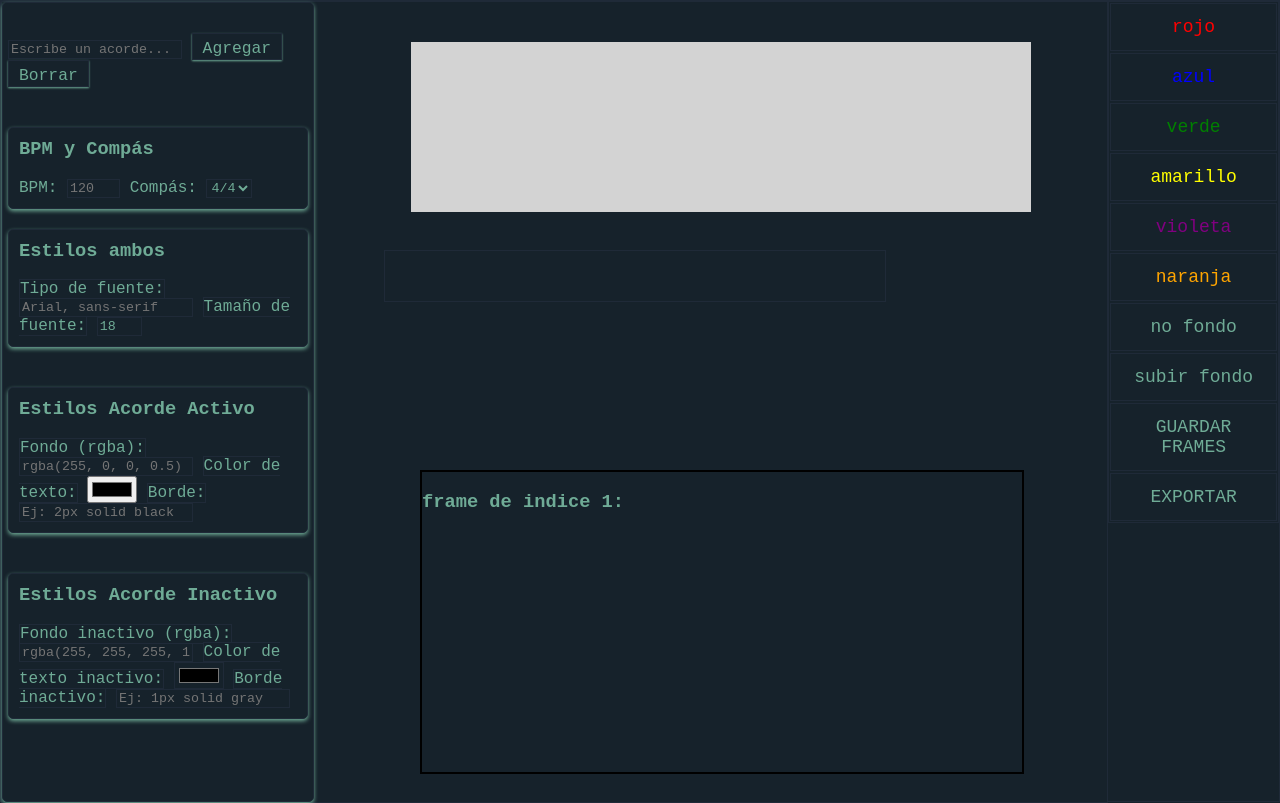
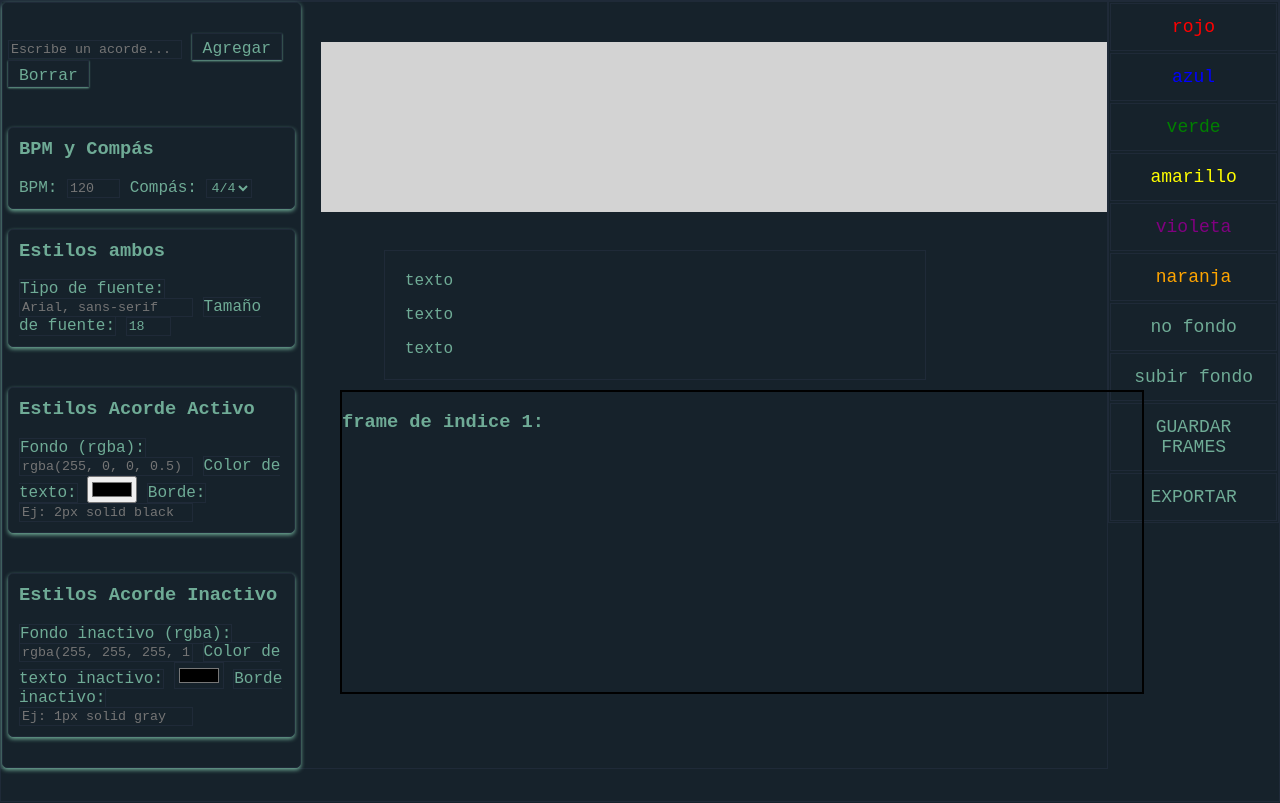
Before and after one commit to Afrecho/cifrando, a plain HTML site: page index.html in a window 1280 px wide. Drawn offline with Linux system fonts and the light colour scheme.

Commit message:
favicon y central a 800

```diff
--- a/css/estilo.css
+++ b/css/estilo.css
@@ -2,7 +2,8 @@ body {
     display: flex;
     justify-content: flex-start;
     align-items: flex-start;
-    height: 100vh;
+    min-height: 100vh;
+    height: auto;
     margin: 0;
     background-color: #f0f0f0;
     font-family: Arial, sans-serif;
@@ -63,7 +64,7 @@ font-family: 'Courier New', Courier, monospace;
 }
 
 #divCentral {
-    width: 600px; /* Ajusta el ancho según lo necesites */
+    width: 800px; /* Ajusta el ancho según lo necesites */
 max-width: 800px; /* Establece un ancho máximo si es necesario */
 height: 150px;
 background-color: lightgray;
@@ -207,9 +208,9 @@ overflow-y: auto;
 #framesContainer{
     display: block;
     position: absolute;
-    top: 450px;
-    left: 420px;
-    width: 600px;
+    top: 370px;
+    left: 340px;
+    width: 800px;
     min-height: 300px ;
     border: 2px solid black;
 
@@ -277,6 +278,9 @@ box-shadow: 0 1px 2px #7dc2a7dc;
     top: 250px;
     left: 30%;
     width: 500px;
-    height: 50px;
+    min-height: 50px;
+    height: auto;
+    padding: 5px 20px;
+
 
 }
--- a/index.html
+++ b/index.html
@@ -16,7 +16,7 @@
         <link rel="stylesheet" href="css/estilo.css">
         <script src="js/export.js"></script>
 
-        <link rel="icon" href="img/cifrador..png" type="image/x-icon">
+        <link rel="icon" href="img/icon.png" type="image/x-icon">
 
 
         <title>Cifrando bt</title>
@@ -95,9 +95,9 @@
             </div>
 
             <div class="mensaje">
-                <p id="reporte"></p>
-                <p id="reporte2"></p>
-                <p id="reporte3"></p>
+                <p id="reporte">texto</p>
+                <p id="reporte2">texto</p>
+                <p id="reporte3">texto</p>
                 <p id="reporteGif"></p>
 
             </div>
```
Also changed, not shown: img/icon.png (added).
